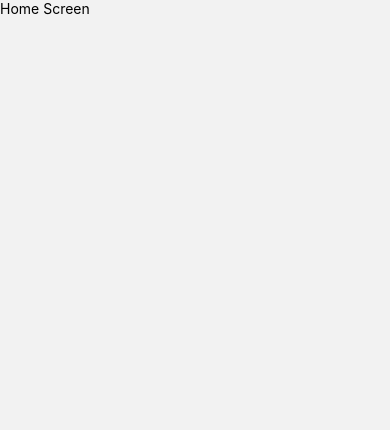
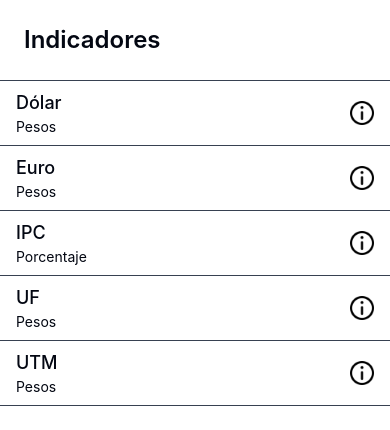
Before and after one commit to NachoJuanDev/ReactNative-3IT, a React Native app: screen /Home in a window 390 px wide. Shown: the top 430 px of the page. Built offline with nearby package versions, Linux system fonts and the light colour scheme.

Commit message:
feat: list indicators

```diff
--- a/babel.config.js
+++ b/babel.config.js
@@ -8,6 +8,9 @@ module.exports = {
           src: './src',
           '@/navigation': './src/navigation',
           '@/screens': './src/screens',
+          '@/components': './src/components',
+          '@/icons': './src/assets/icons',
+          '@/lib': './src/lib',
         },
       },
     ],
--- /dev/null
+++ b/global.d.ts
@@ -0,0 +1,5 @@
+declare module '*.png' {
+  import {ImageSourcePropType} from 'react-native';
+  const content: ImageSourcePropType;
+  export default content;
+}
--- /dev/null
+++ b/src/components/IndicatorRow.tsx
@@ -0,0 +1,46 @@
+import {useColorScheme} from 'nativewind';
+import React from 'react';
+import {View, Text, TouchableOpacity, Image} from 'react-native';
+
+type TIndicatorRowProps = {
+  index: number;
+  key: string;
+  label: string;
+  unit: string;
+};
+
+function IndicatorRow(props: TIndicatorRowProps) {
+  const {index, label, unit} = props;
+
+  const colorScheme = useColorScheme();
+  const isDarkMode = colorScheme.colorScheme === 'dark';
+
+  return (
+    <View
+      className={`flex-row justify-between items-center py-2 px-4 border-b dark:border-gray-500 border-gray-700 ${
+        !index && 'border-t'
+      }`}>
+      <TouchableOpacity>
+        <Text className="font-medium text-lg dark:text-gray-100 text-gray-950">
+          {label}
+        </Text>
+        <Text className="text-sm dark:text-gray-100 text-gray-950">{unit}</Text>
+      </TouchableOpacity>
+      <TouchableOpacity>
+        {isDarkMode ? (
+          <Image
+            className="h-6 w-6"
+            source={require('../assets/icons/info_white.png')}
+          />
+        ) : (
+          <Image
+            className="h-6 w-6"
+            source={require('../assets/icons/info_black.png')}
+          />
+        )}
+      </TouchableOpacity>
+    </View>
+  );
+}
+
+export default IndicatorRow;
--- /dev/null
+++ b/src/lib/indicators.ts
@@ -0,0 +1,34 @@
+const indicators = [
+  {
+    key: 'dolar',
+    label: 'Dólar',
+    type: 'day',
+    unit: 'Pesos',
+  },
+  {
+    key: 'euro',
+    label: 'Euro',
+    type: 'day',
+    unit: 'Pesos',
+  },
+  {
+    key: 'ipc',
+    label: 'IPC',
+    type: 'year',
+    unit: 'Porcentaje',
+  },
+  {
+    key: 'uf',
+    label: 'UF',
+    type: 'day',
+    unit: 'Pesos',
+  },
+  {
+    key: 'utm',
+    label: 'UTM',
+    type: 'year',
+    unit: 'Pesos',
+  },
+];
+
+export default indicators;
--- a/src/screens/Home.tsx
+++ b/src/screens/Home.tsx
@@ -1,12 +1,26 @@
 import React from 'react';
-import {View, Text} from 'react-native';
+import {View, ScrollView, Text} from 'react-native';
 
 import {THomeScreenProps} from '@/navigation/MainNavigator';
+import IndicatorRow from '@/components/IndicatorRow';
+import indicators from '@/lib/indicators';
 
 function HomeScreen(_props: THomeScreenProps) {
   return (
-    <View>
-      <Text>Home Screen</Text>
+    <View className="flex-1 dark:bg-gray-900 bg-white">
+      <ScrollView>
+        <Text className="m-6 font-semibold text-2xl dark:text-white text-gray-950">
+          Indicadores
+        </Text>
+        {indicators.map((indicator, index) => (
+          <IndicatorRow
+            index={index}
+            key={indicator.key}
+            label={indicator.label}
+            unit={indicator.unit}
+          />
+        ))}
+      </ScrollView>
     </View>
   );
 }
--- a/tsconfig.json
+++ b/tsconfig.json
@@ -4,7 +4,10 @@
     "baseUrl": "src",
     "paths": {
       "@/navigation/*": ["./navigation/*"],
-      "@/screens/*": ["./screens/*"]
+      "@/screens/*": ["./screens/*"],
+      "@/components/*": ["./components/*"],
+      "@/icons": ["./assets/icons/*"],
+      "@/lib/*": ["./lib/*"]
     }
   }
 }
```
Also changed, not shown: src/assets/icons/info_black.png (added), src/assets/icons/info_white.png (added).
